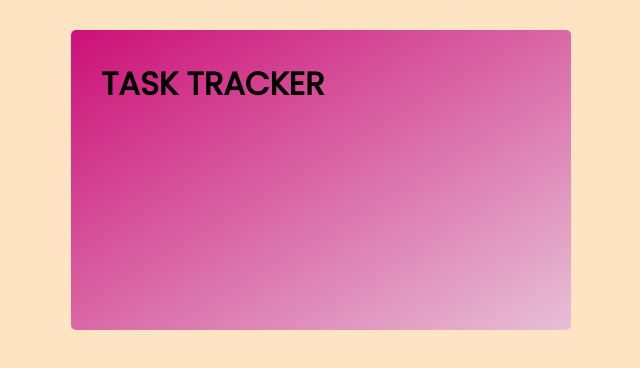
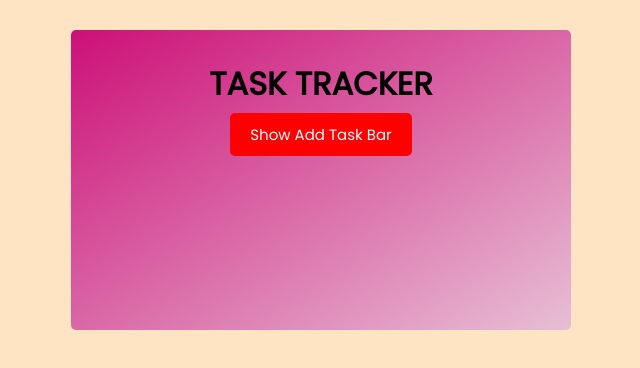
Before and after one commit to servet-isikli/react-task-tour-project, a React (Create React App) app: page / in a window 1280 px wide. Shown: the top 368 px of the page, without its empty margins (319-959 px from the left). Built offline with nearby package versions, Linux system fonts and the light colour scheme.

Commit message:
header.js edited

```diff
--- a/src/components/Header.js
+++ b/src/components/Header.js
@@ -1,9 +1,15 @@
 import React from "react";
+import Button from "./Button";
 
-const Header = ({ title }) => {
+const Header = ({ title = "Task Tracker" }) => {
+  const handleClick = () => {
+    console.log("Click with handleClick");
+  };
+
   return (
-    <header>
+    <header className="header">
       <h1>{title}</h1>
+      <Button color="red" text="Show Add Task Bar" handleClick={handleClick} />
     </header>
   );
 };
```
